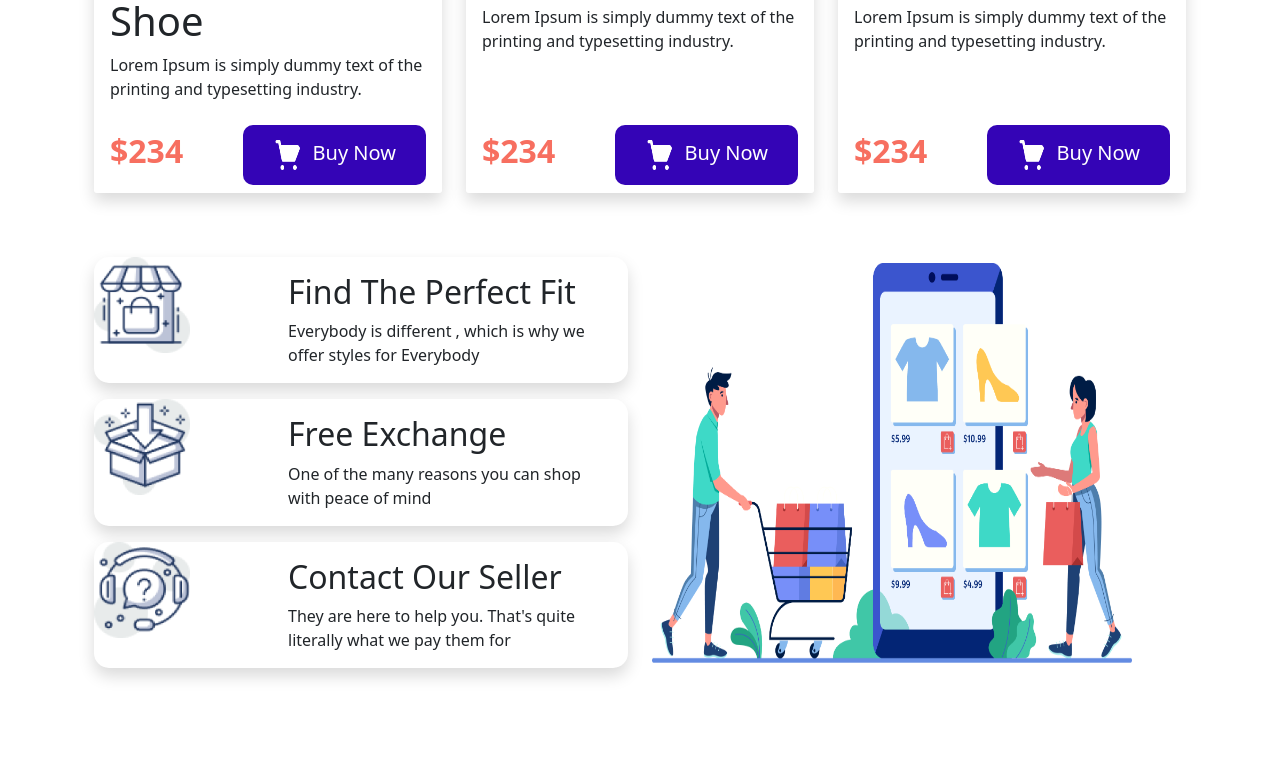
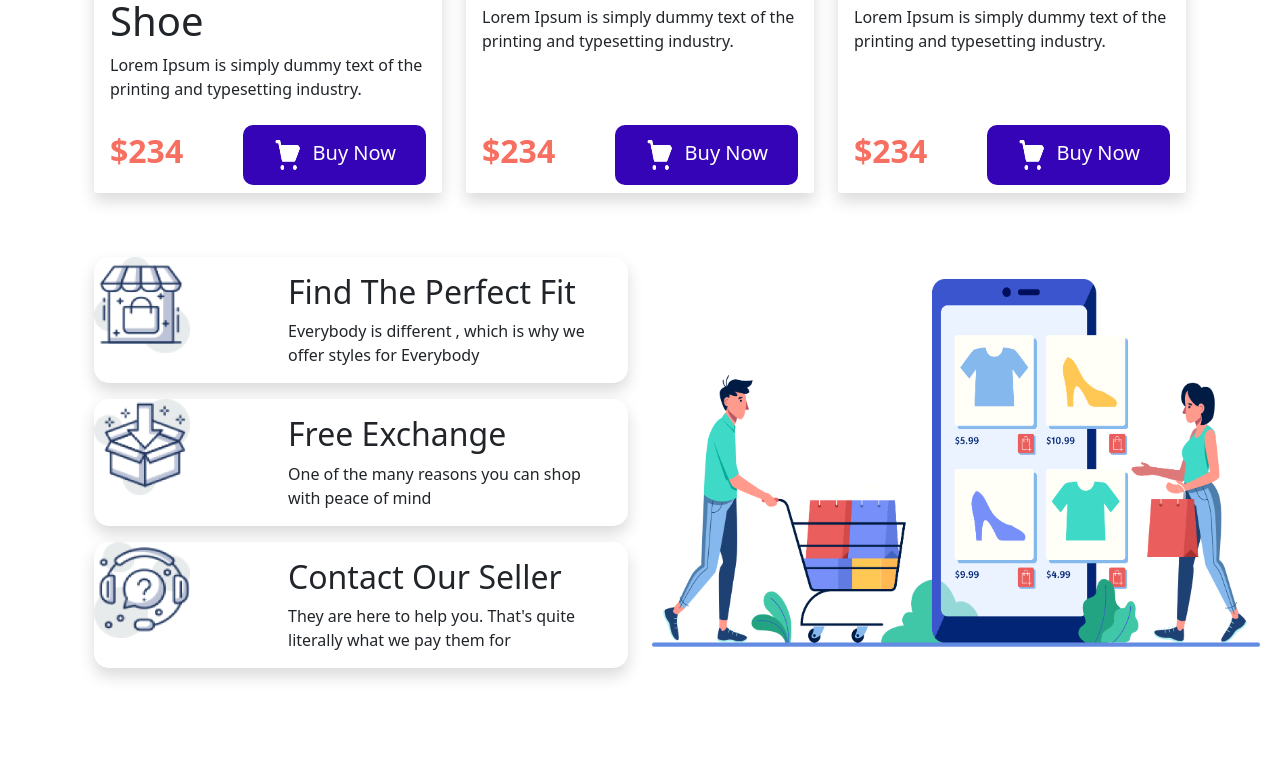
Before and after one commit to mdarafatali/first-ecommerce, a plain HTML site: page index.html in a window 1280 px wide. Shown: the part 1738-2501 px from the top of the page. Drawn offline with Linux system fonts and the light colour scheme.

```diff
--- a/css/style.css
+++ b/css/style.css
@@ -107,8 +107,8 @@ header{
 }
 
 .shopping-image img{
-    height: 25rem;
-    width: 30rem;
+    height: 23rem;
+    width: 38rem;
 }
 
 
```
